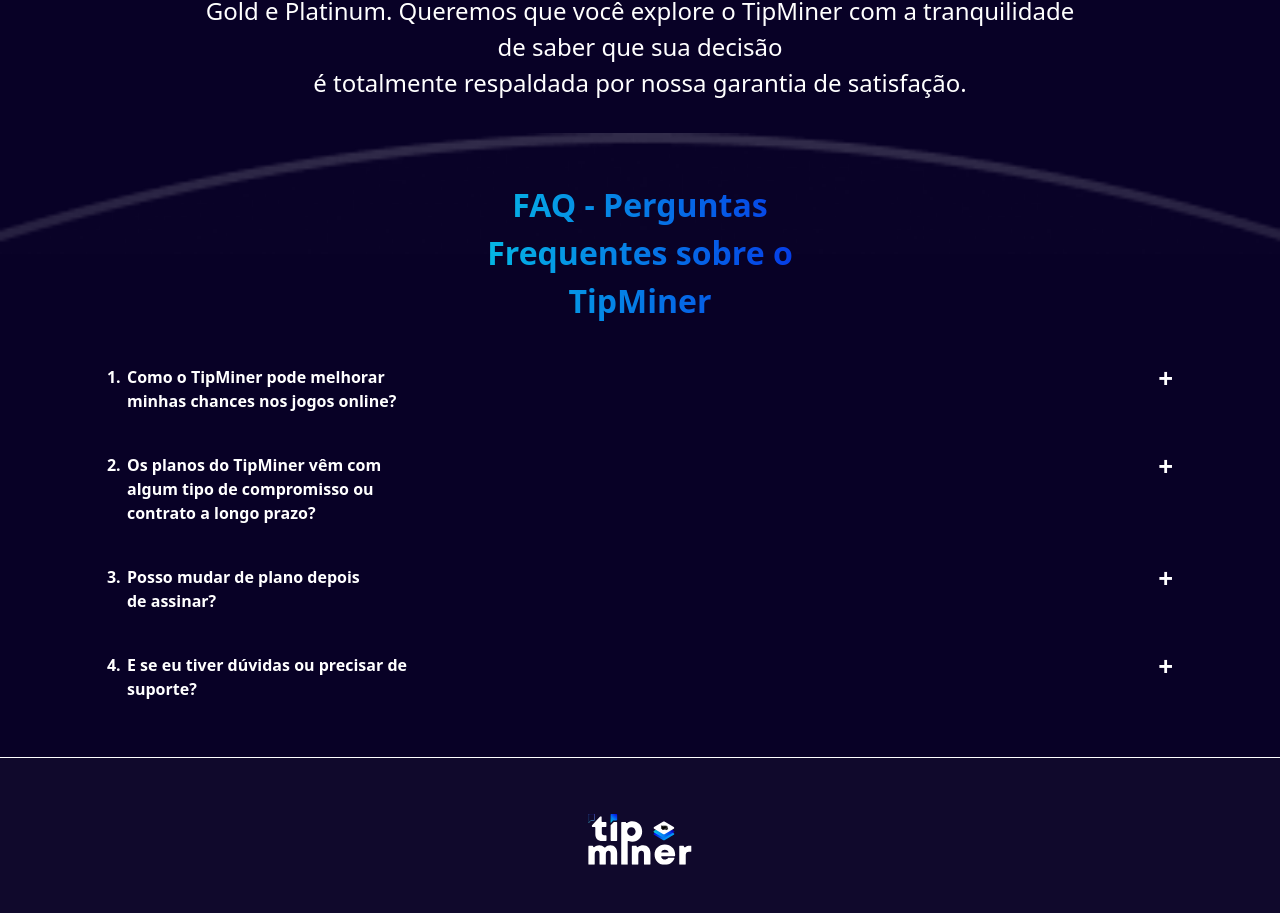
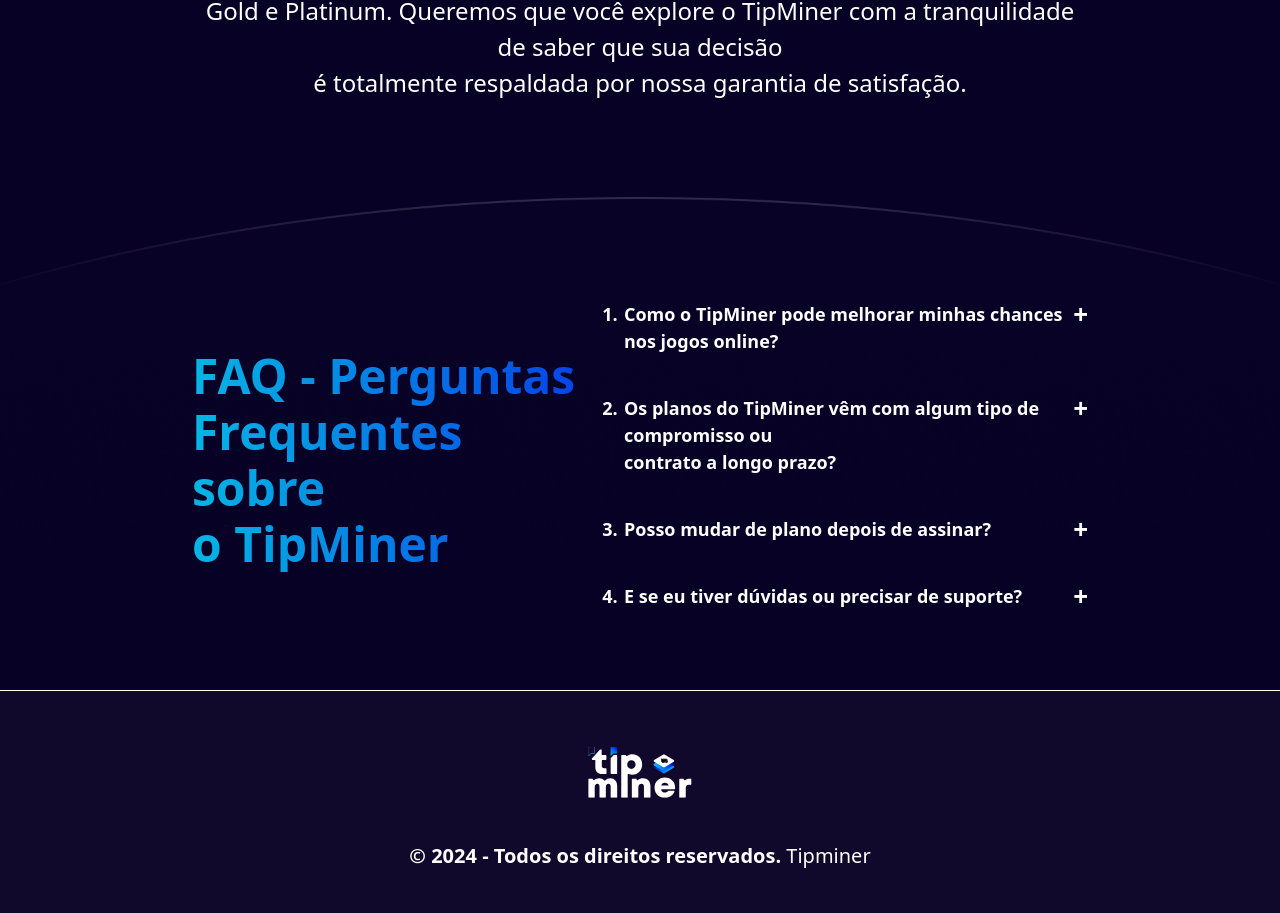
Before and after one commit to ImDevMota/lp-tip-miner, a React (Vite) app: page / in a window 1280 px wide. Shown: the part 9619-10532 px from the top of the page. Built offline with nearby package versions, Linux system fonts and the light colour scheme.

Commit message:
Desktop: Finalizei a section questions

```diff
--- a/src/components/Questions.jsx
+++ b/src/components/Questions.jsx
@@ -1,30 +1,39 @@
 import Elipse1Img from "../assets/elipse-1.png";
+import Elipse1DesktopImg from "../assets/elipse-1-desktop.png";
 
 function Questions() {
   return (
-    <section className="flex justify-center items-center relative mt-[2rem] mb-[3.5rem]">
-      <div className="flex flex-col w-[85%] justify-center items-center">
-        <img
-          src={Elipse1Img}
-          alt=""
-          className="absolute top-0 left-0 w-[100%]"
-        />
+    <section className="flex justify-center items-center relative sm:mt-[6rem] mt-[2rem] mb-[3.5rem] sm:mb-[5rem]">
+      <img
+        src={Elipse1DesktopImg}
+        alt=""
+        className="sm:block hidden absolute top-0 w-[100%] z-[-1]"
+      />
 
-        <h2 className="text-[32px] mt-[3rem] font-[700] text-center bg-gradient-to-r from-[#04B6E4] to-[#053DE7] bg-clip-text text-transparent">
+      <img
+        src={Elipse1Img}
+        alt=""
+        className="absolute block sm:hidden top-0 left-0 w-[100%]"
+      />
+
+      <div className="flex flex-col w-[85%] sm:w-[70%] sm:mt-[4em] justify-center items-center sm:flex-row sm:justify-between">
+        <h2 className="text-[32px] mt-[3rem] leading-[3.5rem] font-[700] sm:text-start sm:text-[48px] text-center bg-gradient-to-r from-[#04B6E4] to-[#053DE7] bg-clip-text text-transparent">
           FAQ - Perguntas <br />
-          Frequentes sobre o <br />
+          Frequentes sobre <br className="sm:block hidden" /> o{" "}
+          <br className="sm:hidden block" />
           TipMiner
         </h2>
 
-        <div className="flex flex-col w-[98%]">
+        <div className="flex flex-col w-[98%] sm:w-[55%]">
           <div className="flex flex-col mt-[2.5rem]">
             <div className="flex flex-row justify-between">
               <div className="flex flex-row">
-                <p className="text-white text-[16px] font-[600] mr-[0.4rem]">
+                <p className="text-white text-[16px] sm:text-[18px] font-[600] mr-[0.4rem]">
                   1.
                 </p>
-                <p className="text-white text-[16px] font-[600]">
-                  Como o TipMiner pode melhorar <br />
+                <p className="text-white text-[16px] sm:text-[18px] font-[600]">
+                  Como o TipMiner pode melhorar{" "}
+                  <br className="sm:hidden block" />
                   minhas chances nos jogos online?
                 </p>
               </div>
@@ -40,11 +49,12 @@
           <div className="flex flex-col mt-[2.5rem]">
             <div className="flex flex-row justify-between">
               <div className="flex flex-row">
-                <p className="text-white text-[16px] font-[600] mr-[0.4rem]">
+                <p className="text-white text-[16px] sm:text-[18px] font-[600] mr-[0.4rem]">
                   2.
                 </p>
-                <p className="text-white text-[16px] font-[600]">
-                  Os planos do TipMiner vêm com <br />
+                <p className="text-white text-[16px] sm:text-[18px] font-[600]">
+                  Os planos do TipMiner vêm com{" "}
+                  <br className="sm:hidden block" />
                   algum tipo de compromisso ou <br />
                   contrato a longo prazo?
                 </p>
@@ -61,11 +71,11 @@
           <div className="flex flex-col mt-[2.5rem]">
             <div className="flex flex-row justify-between">
               <div className="flex flex-row">
-                <p className="text-white text-[16px] font-[600] mr-[0.4rem]">
+                <p className="text-white text-[16px] sm:text-[18px] font-[600] mr-[0.4rem]">
                   3.
                 </p>
-                <p className="text-white text-[16px] font-[600]">
-                  Posso mudar de plano depois <br />
+                <p className="text-white text-[16px] sm:text-[18px] font-[600]">
+                  Posso mudar de plano depois <br className="sm:hidden block" />
                   de assinar?
                 </p>
               </div>
@@ -81,11 +91,12 @@
           <div className="flex flex-col mt-[2.5rem]">
             <div className="flex flex-row justify-between">
               <div className="flex flex-row">
-                <p className="text-white text-[16px] font-[600] mr-[0.4rem]">
+                <p className="text-white text-[16px] sm:text-[18px] font-[600] mr-[0.4rem]">
                   4.
                 </p>
-                <p className="text-white text-[16px] font-[600]">
-                  E se eu tiver dúvidas ou precisar de <br />
+                <p className="text-white text-[16px] sm:text-[18px] font-[600]">
+                  E se eu tiver dúvidas ou precisar de{" "}
+                  <br className="sm:hidden block" />
                   suporte?
                 </p>
               </div>
```
